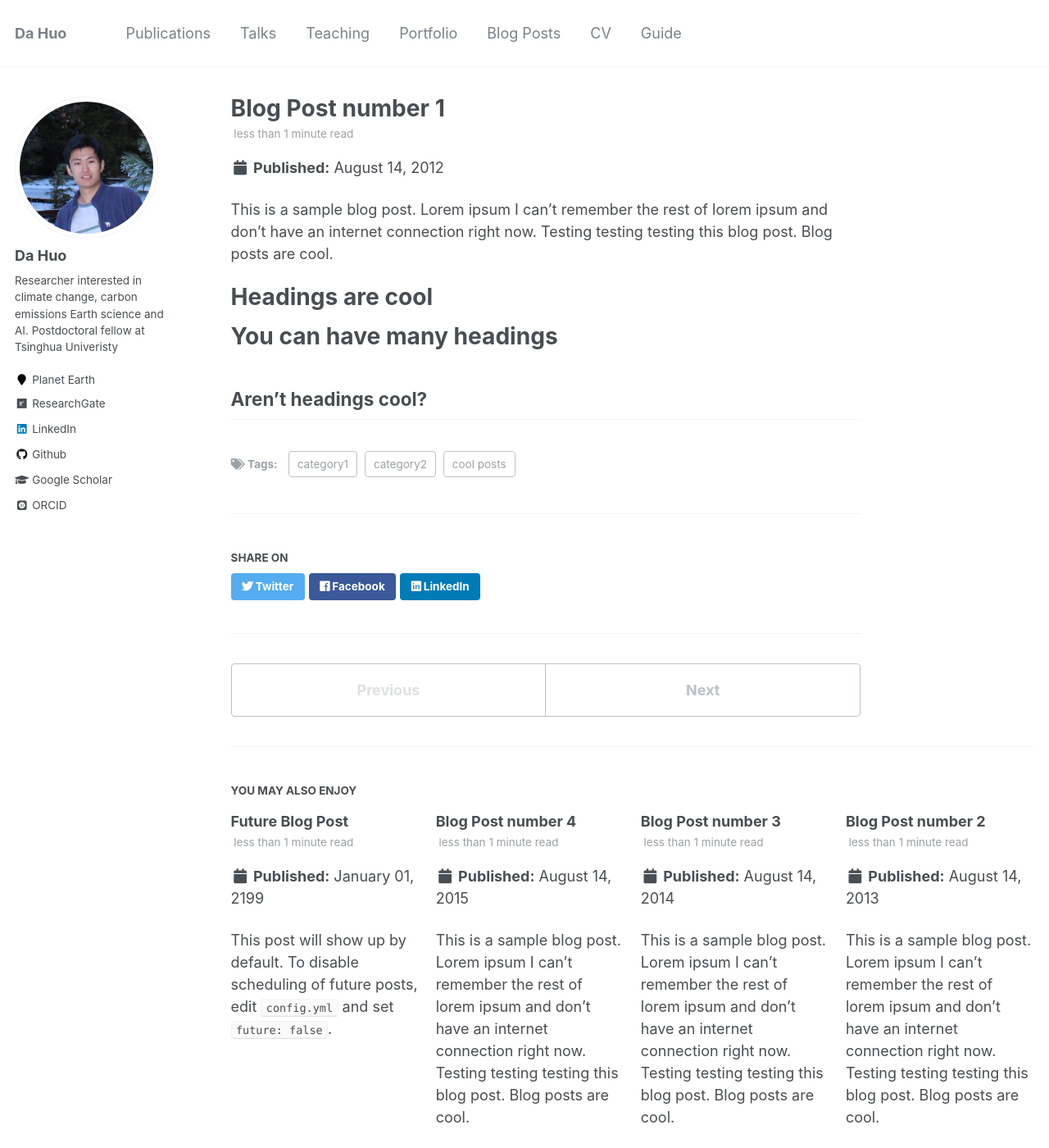
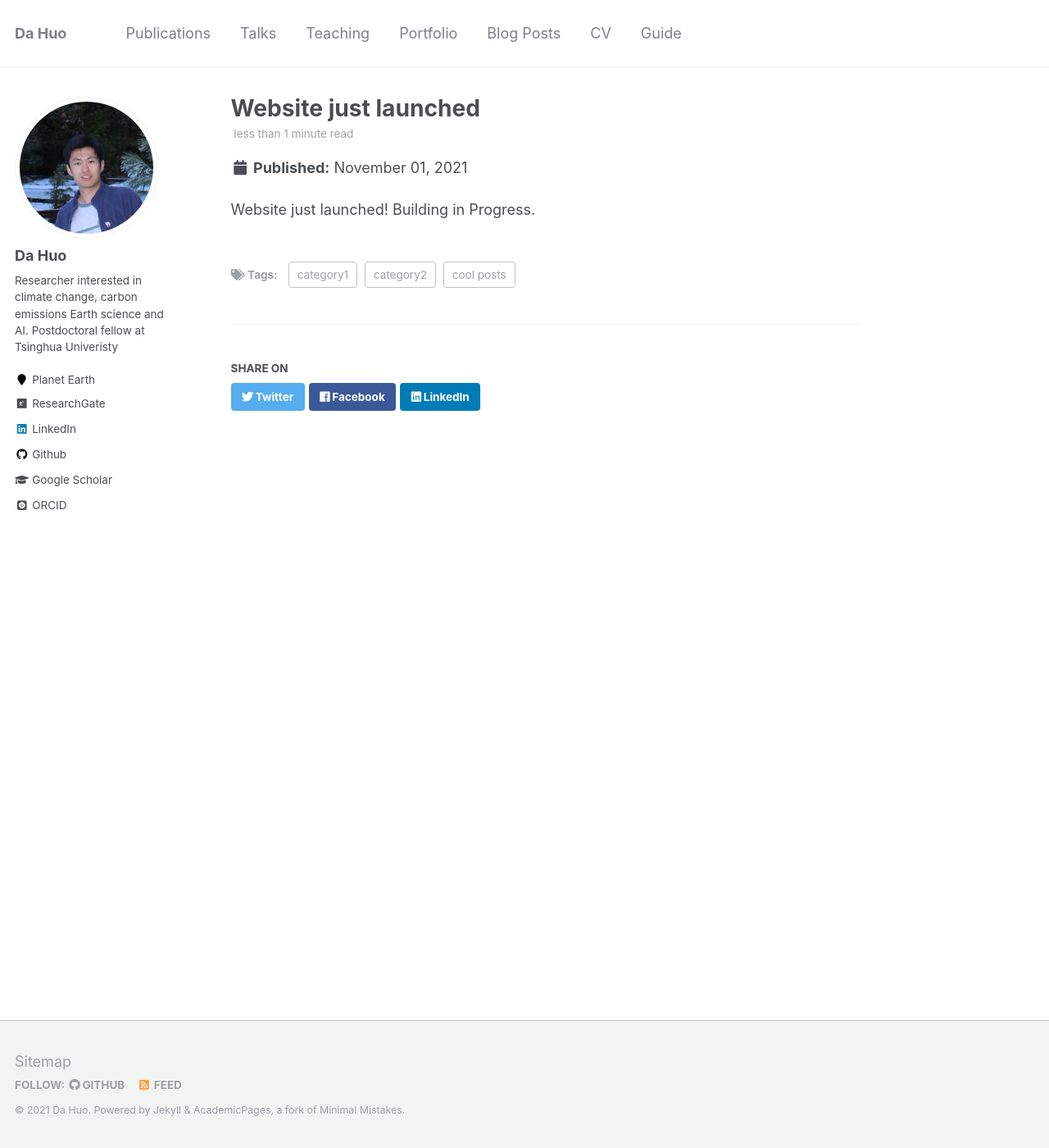
Before and after one commit to dh107/dh107.github.io, a Jekyll site: the page built from _posts/2012-08-14-blog-post-1.md, in a window 1280 px wide and 1400 px high. Shown: the whole window at 82% size. Built offline with Jekyll 4.4.1, drawn with Linux system fonts in a browser that asks for light colours; some web fonts are replaced.

Commit message:
academic template

```diff
--- a/_posts/2012-08-14-blog-post-1.md
+++ b/_posts/2012-08-14-blog-post-1.md
@@ -1,20 +1,11 @@
 ---
-title: 'Blog Post number 1'
-date: 2012-08-14
-permalink: /posts/2012/08/blog-post-1/
+title: 'Website just launched'
+date: 2021-11-01
+permalink: /posts/2021/11/blog-post-1/
 tags:
   - cool posts
   - category1
   - category2
 ---
 
-This is a sample blog post. Lorem ipsum I can't remember the rest of lorem ipsum and don't have an internet connection right now. Testing testing testing this blog post. Blog posts are cool.
-
-Headings are cool
-======
-
-You can have many headings
-======
-
-Aren't headings cool?
-------
+Website just launched! Building in Progress.
--- a/_posts/2013-08-14-blog-post-2.md
+++ /dev/null
@@ -1,20 +0,0 @@
----
-title: 'Blog Post number 2'
-date: 2013-08-14
-permalink: /posts/2013/08/blog-post-2/
-tags:
-  - cool posts
-  - category1
-  - category2
----
-
-This is a sample blog post. Lorem ipsum I can't remember the rest of lorem ipsum and don't have an internet connection right now. Testing testing testing this blog post. Blog posts are cool.
-
-Headings are cool
-======
-
-You can have many headings
-======
-
-Aren't headings cool?
-------
--- a/_posts/2014-08-14-blog-post-3.md
+++ /dev/null
@@ -1,20 +0,0 @@
----
-title: 'Blog Post number 3'
-date: 2014-08-14
-permalink: /posts/2014/08/blog-post-3/
-tags:
-  - cool posts
-  - category1
-  - category2
----
-
-This is a sample blog post. Lorem ipsum I can't remember the rest of lorem ipsum and don't have an internet connection right now. Testing testing testing this blog post. Blog posts are cool.
-
-Headings are cool
-======
-
-You can have many headings
-======
-
-Aren't headings cool?
-------
--- a/_posts/2199-01-01-future-post.md
+++ /dev/null
@@ -1,11 +0,0 @@
----
-title: 'Future Blog Post'
-date: 2199-01-01
-permalink: /posts/2012/08/blog-post-4/
-tags:
-  - cool posts
-  - category1
-  - category2
----
-
-This post will show up by default. To disable scheduling of future posts, edit `config.yml` and set `future: false`.
```
Also changed, not shown: _pages/publications.md (+2 -2 lines), _posts/2015-08-14-blog-post-4.md (deleted, +0 -20 lines), _publications/2009-10-01-paper-title-number-2.md (+1 -1 lines), _publications/2009-10-01-paper-title-number-4.md (added, +15 -0 lines).
